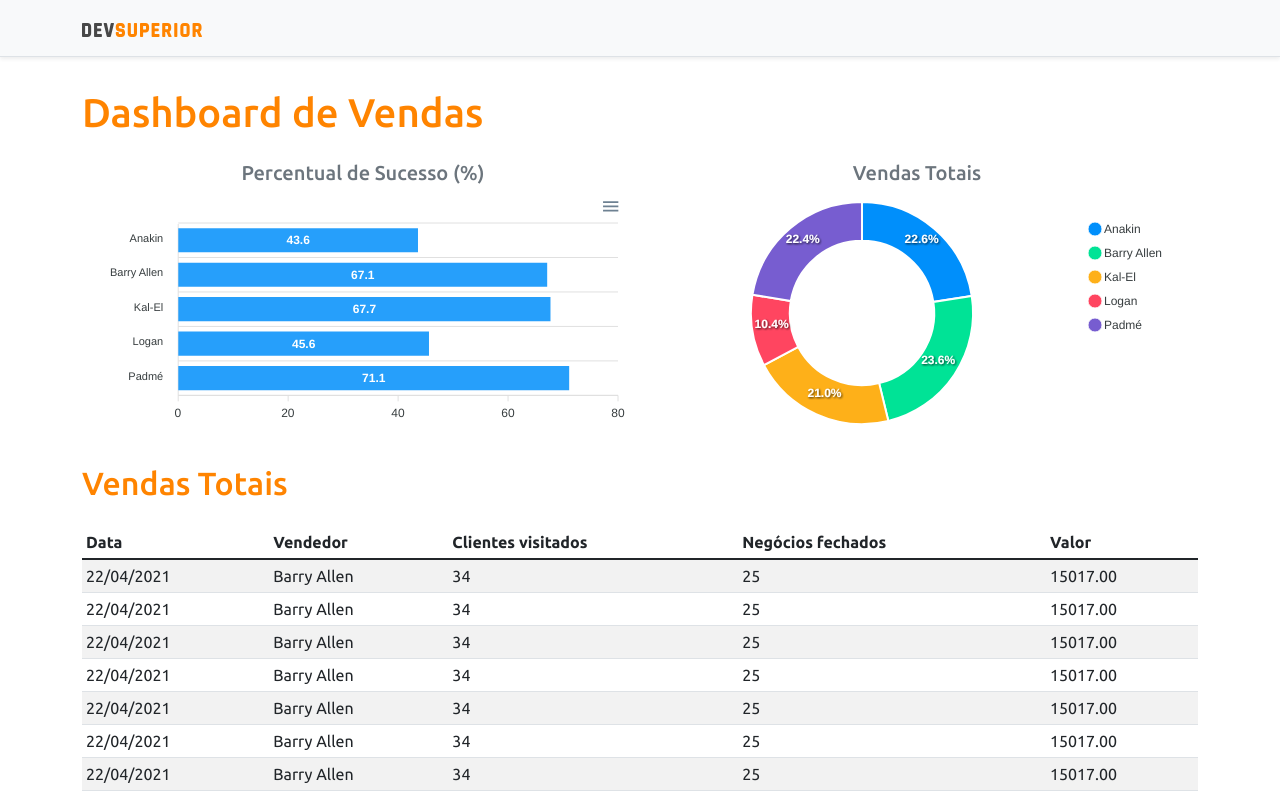
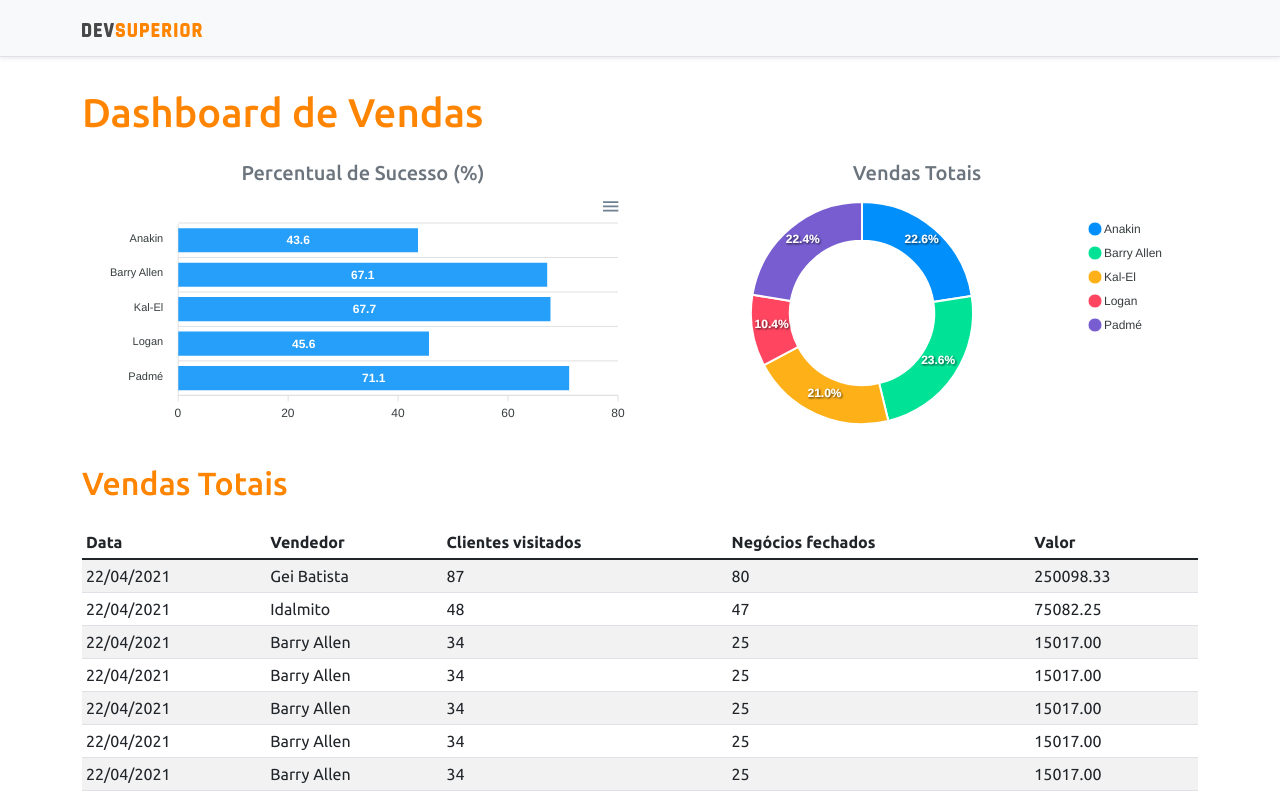
Before and after one commit to GeiBatista/projeto-sds4, a React (Create React App) app in the folder frontend/: page / in a window 1280 px wide. Shown: the top 798 px of the page. Built offline with nearby package versions, Linux system fonts and the light colour scheme.

Commit message:
Testando Tabela

```diff
--- a/frontend/src/components/DataTable/index.tsx
+++ b/frontend/src/components/DataTable/index.tsx
@@ -14,17 +14,17 @@ const DataTable = () => {
             <tbody>
                 <tr>
                     <td>22/04/2021</td>
-                    <td>Barry Allen</td>
-                    <td>34</td>
-                    <td>25</td>
-                    <td>15017.00</td>
+                    <td>Gei Batista</td>
+                    <td>87</td>
+                    <td>80</td>
+                    <td>250098.33</td>
                 </tr>
                 <tr>
                     <td>22/04/2021</td>
-                    <td>Barry Allen</td>
-                    <td>34</td>
-                    <td>25</td>
-                    <td>15017.00</td>
+                    <td>Idalmito</td>
+                    <td>48</td>
+                    <td>47</td>
+                    <td>75082.25</td>
                 </tr>
                 <tr>
                     <td>22/04/2021</td>
```
